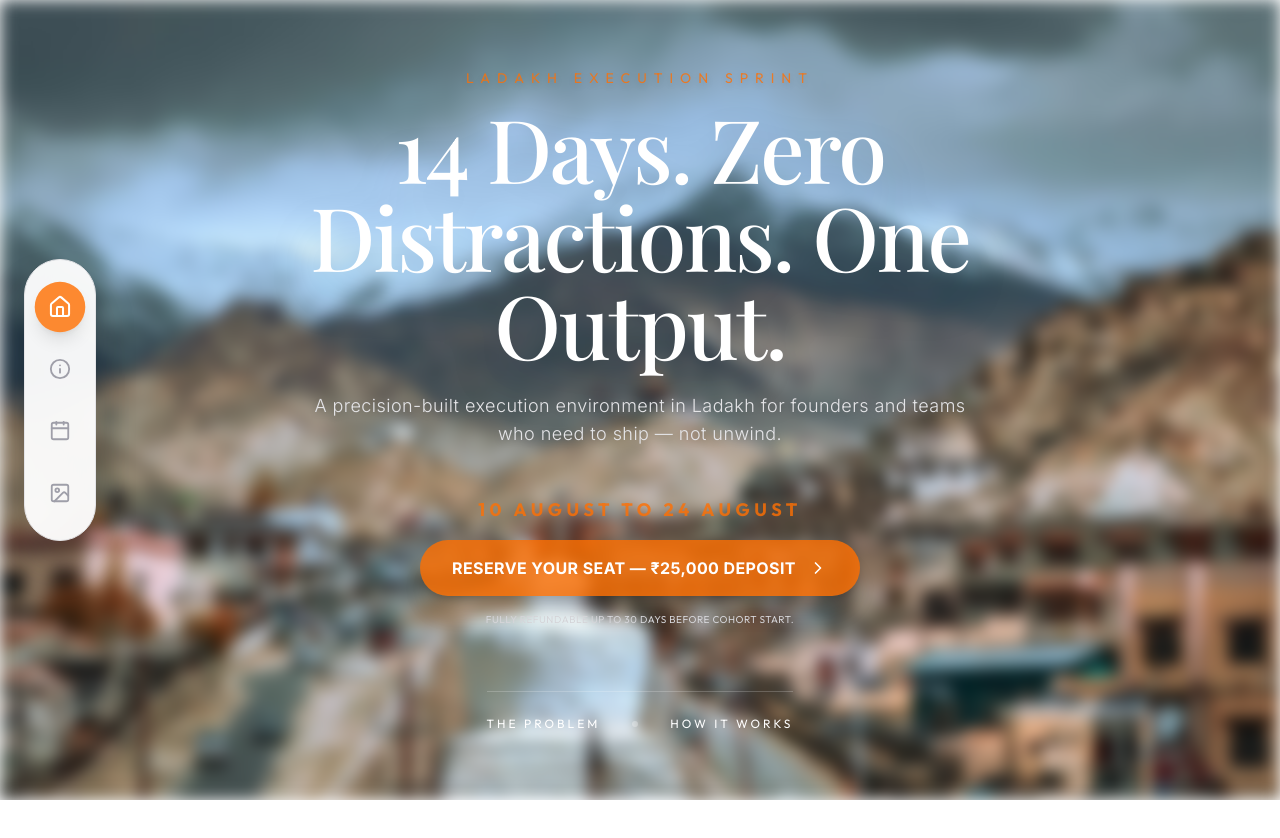
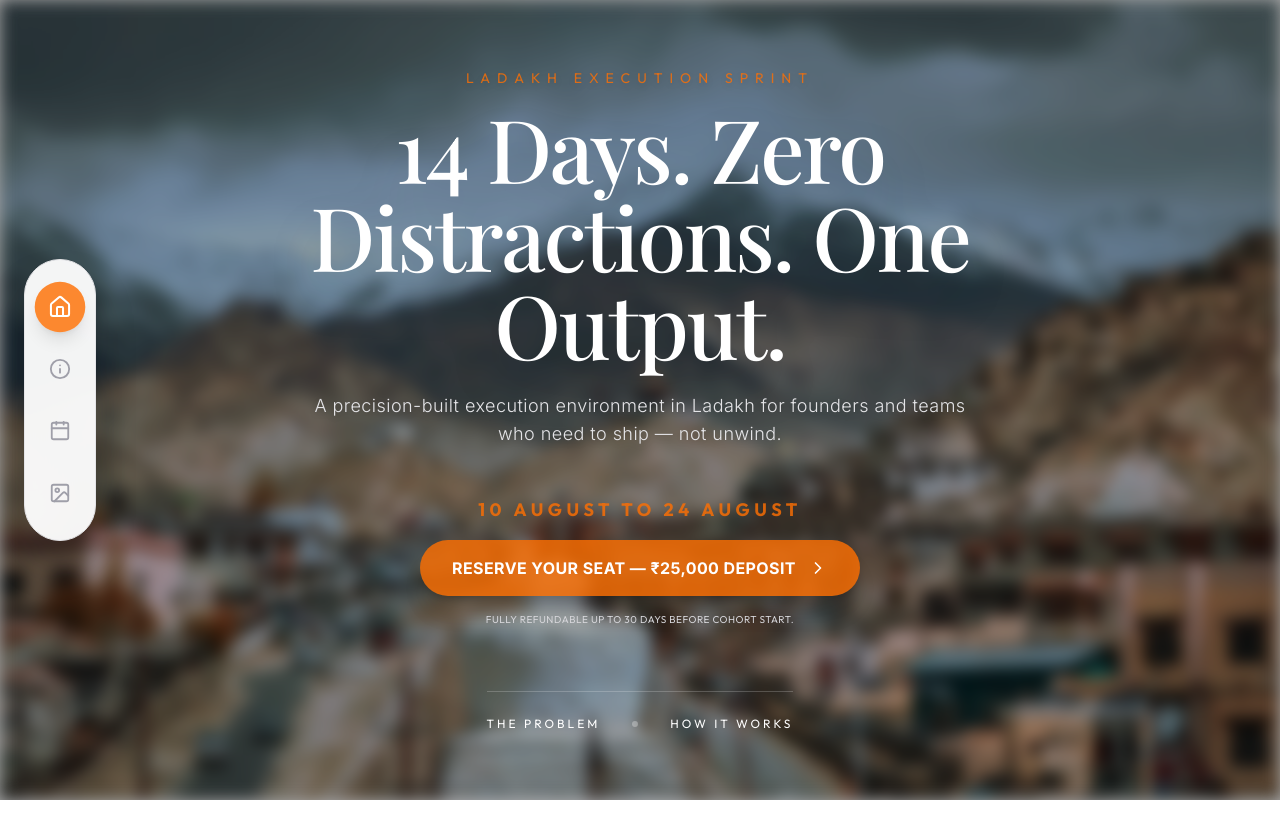
Before and after one commit to zak336/indianpeople, a Next.js app: page / in a window 1280 px wide. Shown: the top 838 px of the page. Built offline with nearby package versions, Linux system fonts and the light colour scheme; no server answers; a web font is replaced by a local one.

Commit message:
chore: add dark contrast overlay to Hero background image

```diff
--- a/components/ScrollZoomHero.tsx
+++ b/components/ScrollZoomHero.tsx
@@ -47,6 +47,8 @@ export default function Hero() {
             filter: imageFilter,
           }}
         />
+        {/* Dark Overlay for Text Contrast */}
+        <div className="absolute inset-0 bg-black/35 pointer-events-none" />
       </div>
 
       <motion.div
```
